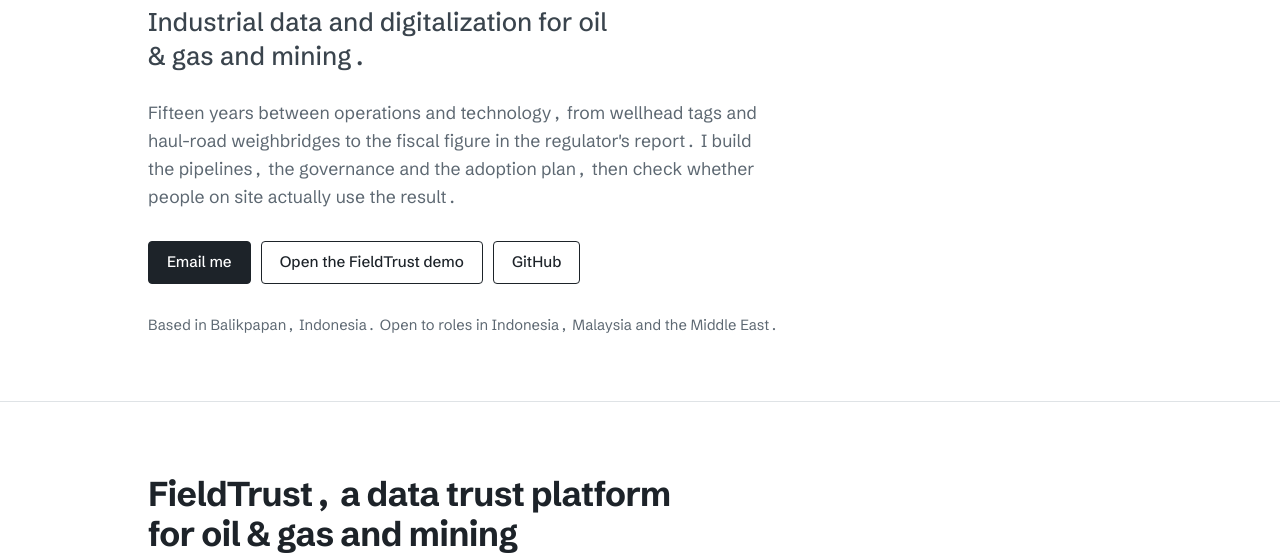
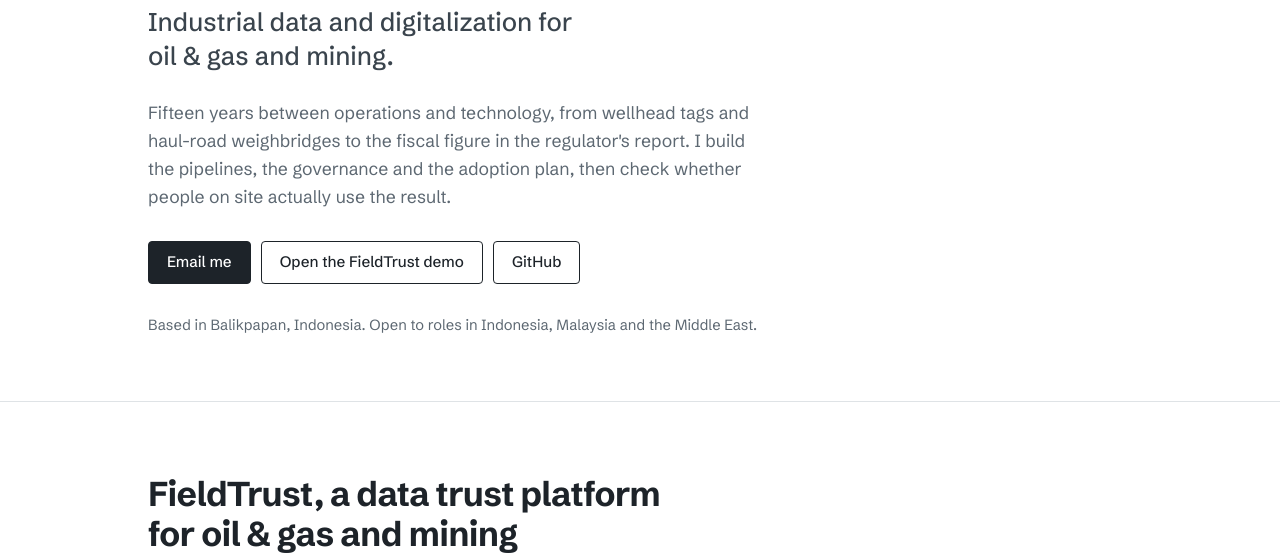
Before and after one commit to hs-artifact/hs-artifact.github.io, a plain HTML site: page index.html in a window 1280 px wide. Shown: the part 259-814 px from the top of the page. Drawn offline with Linux system fonts and the light colour scheme.

Commit message:
Tabular figures only on numbers; keep "oil & gas" on one line

```diff
--- a/index.html
+++ b/index.html
@@ -24,7 +24,8 @@
   --link:#8db8ec;--ok:#6cc391;--work:#e3a160;--coal:#0b0d0f;--sand:#c9a654;--shale:#7f8c76;--lime:#7f98ae}}
 *{box-sizing:border-box}
 html{scroll-behavior:smooth;-webkit-text-size-adjust:100%}
-body{margin:0;background:var(--paper);color:var(--ink);font:400 17px/1.6 var(--f);-webkit-font-smoothing:antialiased;font-variant-numeric:tabular-nums}
+body{margin:0;background:var(--paper);color:var(--ink);font:400 17px/1.6 var(--f);-webkit-font-smoothing:antialiased}
+.fig,.yr,.meter,.st,.mod .id,.creds p{font-variant-numeric:tabular-nums}
 a{color:var(--link);text-decoration-thickness:1px;text-underline-offset:3px}
 a:hover{text-decoration-thickness:2px}
 :focus-visible{outline:2px solid var(--link);outline-offset:3px;border-radius:2px}
@@ -157,7 +158,7 @@ footer .sync{margin-top:48px;font-size:.84rem;color:var(--muted)}
 <main>
 <div class="hero"><div class="wrap">
   <h1>Hendro Sutrisno</h1>
-  <p class="role">Industrial data and digitalization for oil &amp; gas and mining.</p>
+  <p class="role">Industrial data and digitalization for oil&nbsp;&amp;&nbsp;gas and mining.</p>
   <p class="lede">Fifteen years between operations and technology, from wellhead tags and haul-road weighbridges to the fiscal figure in the regulator's report. I build the pipelines, the governance and the adoption plan, then check whether people on site actually use the result.</p>
   <div class="cta">
     <a class="btn primary" href="mailto:hendro.sutrisno@outlook.com">Email me</a>
```
